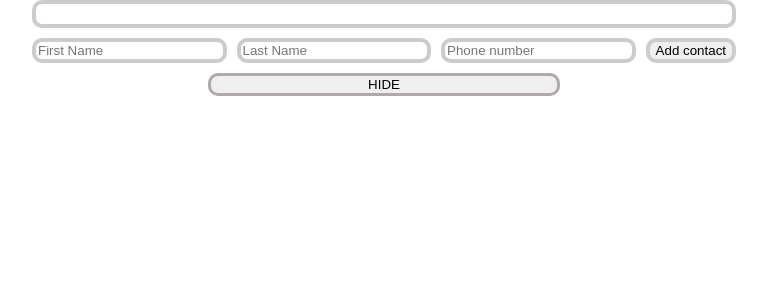
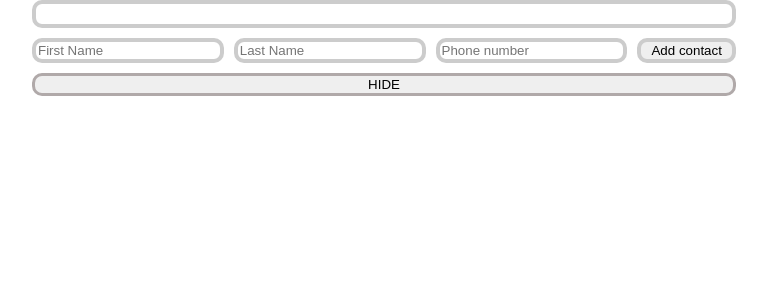
Before and after one commit to KirillLocusview/hillel_react, a React (Create React App) app in the folder ReactCode/Lesson3_hw3/home-work-3/: page / in a window 1280 px wide. Both pictures are taken after a click on the button "ADD NEW CONTACT". Shown: the top 300 px of the page, without its empty margins (256-1023 px from the left). Built offline with nearby package versions, Linux system fonts and the light colour scheme.

Commit message:
Contacts on func component

```diff
--- a/ReactCode/Lesson3_hw3/home-work-3/src/App.js
+++ b/ReactCode/Lesson3_hw3/home-work-3/src/App.js
@@ -1,41 +1,32 @@
-import React from "react";
+import React, { useState } from "react";
 import "./App.css";
 import Form from "./components/Form/Form";
 import ContactBook from "./components/ContactBook/ContactBook";
-class App extends React.Component {
-	constructor() {
-		super();
-		this.state = {
-			fields: {
+
+function App() {
+	const [fields, setFields] = useState({
 		firstName: "",
 		lastName: "",
 		phone: "",
 		isEmpty: false,
-			},
-			contacts: [],
-			addPressed: false,
-		};
-	}
+	});
+	const [contacts, setContacts] = useState([]);
+	const [addPressed, setAddPressed] = useState(false);
 
-	onInputChange = (e) => {
+	const onInputChange = (e) => {
 		const { value, name } = e.target;
-		this.setState({
-			fields: { ...this.state.fields, [name]: value },
-		});
+		setFields({ ...fields, [name]: value });
 	};
 
-	onAddContack = (e) => {
+	const onAddContack = (e) => {
 		e.preventDefault();
-		const { fields } = this.state;
 		for (let key in fields) {
 			if (fields[key] === "") {
-				this.setState({
-					fields: { ...this.state.fields, isEmpty: true },
-				});
+				setFields({ ...fields, isEmpty: true });
 				return;
 			}
 		}
-		const newContacts = this.state.contacts.map((contact) => contact);
+		const newContacts = contacts.map((contact) => contact);
 		newContacts.push({
 			firstName: fields.firstName,
 			lastName: fields.lastName,
@@ -43,54 +34,54 @@ class App extends React.Component {
 			id: Math.random(),
 		});
 		newContacts.sort((a, b) => a.firstName.localeCompare(b.firstName));
-		this.setState({
-			contacts: newContacts,
-			fields: { firstName: "", lastName: "", phone: "" },
+		setContacts(newContacts);
+		setFields({
+			firstName: "",
+			lastName: "",
+			phone: "",
 			isEmpty: false,
-			addPressed: false,
 		});
+		setAddPressed(false);
 	};
 
-	onDelete = (e, id) => {
-		e.preventDefault();
-		this.setState({
-			contacts: this.state.contacts.filter((contact) => contact.id !== id),
-		});
+	const onDelete = (id) => {
+		const newContacts = contacts.filter((contact) => contact.id !== id);
+		setContacts(newContacts);
 	};
 
-	onAddHide = (e) => {
-		e.preventDefault();
-		if (!this.state.addPressed) this.setState({ addPressed: true });
-		else {
-			this.setState({
-				fields: { firstName: "", lastName: "", phone: "" },
+	const onHide = () => {
+		setFields({
+			firstName: "",
+			lastName: "",
+			phone: "",
 			isEmpty: false,
-				addPressed: false,
 		});
-		}
+		setAddPressed(false);
 	};
 
-	render() {
+	const onAdd = () => {
+		setAddPressed(true);
+	};
+
 	return (
 		<>
 			<div className="container">
 				<ContactBook
-						contacts={this.state.contacts}
-						onDelete={this.onDelete}
-						onAddHide={this.onAddHide}
-						addPressed={this.state.addPressed}
+					contacts={contacts}
+					onDelete={onDelete}
+					onAdd={onAdd}
+					addPressed={addPressed}
 				/>
 				<Form
-						fields={this.state.fields}
-						onInputChange={this.onInputChange}
-						onAddContack={this.onAddContack}
-						onAddHide={this.onAddHide}
-						addPressed={this.state.addPressed}
+					fields={fields}
+					onInputChange={onInputChange}
+					onAddContack={onAddContack}
+					onHide={onHide}
+					addPressed={addPressed}
 				></Form>
 			</div>
 		</>
 	);
 }
-}
 
 export default App;
--- a/ReactCode/Lesson3_hw3/home-work-3/src/components/ContactBook/ContactBook.css
+++ b/ReactCode/Lesson3_hw3/home-work-3/src/components/ContactBook/ContactBook.css
@@ -11,8 +11,7 @@
 }
 
 .contact-book__new-contact {
-	width: 50%;
-	align-self: center;
+	align-self: stretch;
 	border: solid 3px rgb(176, 169, 169);
 	border-radius: 10px;
 }
--- a/ReactCode/Lesson3_hw3/home-work-3/src/components/ContactBook/ContactBook.jsx
+++ b/ReactCode/Lesson3_hw3/home-work-3/src/components/ContactBook/ContactBook.jsx
@@ -2,31 +2,26 @@ import React from "react";
 import ContactItem from "../ContactItem/ContactItem";
 import "../ContactBook/ContactBook.css";
 
-class ContactBook extends React.Component {
-	render() {
-		const { contacts, onDelete, addPressed, onAddHide } = this.props;
+function ContactBook({ contacts, onDelete, addPressed, onAdd }) {
+	const onAddContact = (e) => {
+		e.preventDefault();
+		onAdd();
+	};
 	return (
 		<div className="contact-container">
-				{" "}
 			<div className="contact-book">
 				{contacts.map((contact) => (
-						<ContactItem
-							contact={contact}
-							key={contact.id}
-							onDelete={onDelete}
-						/>
+					<ContactItem contact={contact} key={contact.id} onDelete={onDelete} />
 				))}
 			</div>
 			<button
 				className={`contact-book__new-contact ${addPressed ? "hide" : ""}`}
-					onClick={(e) => onAddHide(e)}
+				onClick={(e) => onAddContact(e)}
 			>
-					{" "}
-					ADD NEW CONTACT{" "}
+				ADD NEW CONTACT
 			</button>
 		</div>
 	);
 }
-}
 
 export default ContactBook;
--- a/ReactCode/Lesson3_hw3/home-work-3/src/components/ContactItem/ContactItem.jsx
+++ b/ReactCode/Lesson3_hw3/home-work-3/src/components/ContactItem/ContactItem.jsx
@@ -1,30 +1,23 @@
 import React from "react";
 import "./ContactItem.css";
 
-class Contact extends React.Component {
-	constructor() {
-		super();
-		this.state = {};
-	}
-
-	render() {
-		const { firstName, lastName, phone, id } = this.props.contact;
+function ContactItem({ contact, onDelete }) {
+	const onDeleteContact = (e) => {
+		e.preventDefault();
+		onDelete(contact.id);
+	};
 	return (
 		<div className="contact">
 			<div className="contact-data">
-					<div className="contact-data__first-name">{firstName}</div>
-					<div className="contact-data__last-name">{lastName}</div>
-					<div className="contact-data__phone">{phone}</div>
+				<div className="contact-data__first-name">{contact.firstName}</div>
+				<div className="contact-data__last-name">{contact.lastName}</div>
+				<div className="contact-data__phone">{contact.phone}</div>
 			</div>
-				<button
-					className="contact-delete"
-					onClick={(e) => this.props.onDelete(e, id)}
-				>
+			<button className="contact-delete" onClick={(e) => onDeleteContact(e)}>
 				Delete
 			</button>
 		</div>
 	);
 }
-}
 
-export default Contact;
+export default ContactItem;
--- a/ReactCode/Lesson3_hw3/home-work-3/src/components/Form/Form.css
+++ b/ReactCode/Lesson3_hw3/home-work-3/src/components/Form/Form.css
@@ -7,14 +7,17 @@
 .add-form {
 	display: flex;
 	justify-content: space-between;
+	flex-wrap: wrap;
 	gap: 10px;
 }
 
 .add-form__inputs {
 	flex-grow: 1;
-	display: grid;
+	display: flex;
+	justify-content: space-between;
+	flex-grow: 1;
+	flex-wrap: wrap;
 	gap: 10px;
-	grid-template-columns: repeat(3, 1fr);
 }
 
 input[type="text"],
@@ -22,6 +25,8 @@ input[type="number"] {
 	border: none;
 	border: solid 4px #ccc;
 	border-radius: 10px;
+	min-width: 1px;
+	flex-grow: 1;
 }
 input.empty {
 	border: 4px solid red;
@@ -36,6 +41,7 @@ input.empty {
 	border: none;
 	border: solid 4px #ccc;
 	border-radius: 10px;
+	flex-grow: 1;
 }
 
 .add-form__button:hover {
@@ -43,11 +49,10 @@ input.empty {
 }
 
 .form__hide {
-	width: 50%;
-	align-self: center;
+	align-self: stretch;
 	border: solid 3px rgb(176, 169, 169);
 	border-radius: 10px;
-	margin: 10px;
+	margin: 10px 0;
 }
 .form__hide:hover {
 	background-color: #ccc;
--- a/ReactCode/Lesson3_hw3/home-work-3/src/components/Form/Form.jsx
+++ b/ReactCode/Lesson3_hw3/home-work-3/src/components/Form/Form.jsx
@@ -1,13 +1,15 @@
 import React from "react";
 import "../Form/Form.css";
-class Form extends React.Component {
-	render() {
-		const { firstName, lastName, phone, isEmpty } = this.props.fields;
-		const { addPressed, onAddHide } = this.props;
+function Form({ fields, onInputChange, onAddContack, onHide, addPressed }) {
+	const { firstName, lastName, phone, isEmpty } = fields;
+	const onHideForm = (e) => {
+		e.preventDefault();
+		onHide();
+	};
+
 	return (
 		<form className={`form ${addPressed ? "" : "hide"}`}>
 			<div className="add-form">
-					{" "}
 				<div className="add-form__inputs">
 					<input
 						type="text"
@@ -18,7 +20,7 @@ class Form extends React.Component {
 							firstName === "" && isEmpty ? "Fill in name" : "First Name"
 						}`}
 						value={firstName}
-							onChange={this.props.onInputChange}
+						onChange={onInputChange}
 						name="firstName"
 					/>
 					<input
@@ -30,7 +32,7 @@ class Form extends React.Component {
 							lastName === "" && isEmpty ? "Fill in last name" : "Last Name"
 						}`}
 						value={lastName}
-							onChange={this.props.onInputChange}
+						onChange={onInputChange}
 						name="lastName"
 					/>
 					<input
@@ -42,23 +44,19 @@ class Form extends React.Component {
 							phone === "" && isEmpty ? "Fill in phone" : "Phone number"
 						}`}
 						value={phone}
-							onChange={this.props.onInputChange}
+						onChange={onInputChange}
 						name="phone"
 					/>
 				</div>
-					<button
-						className="add-form__button"
-						onClick={this.props.onAddContack}
-					>
+				<button className="add-form__button" onClick={onAddContack}>
 					Add contact
 				</button>
 			</div>
-				<button className="form__hide" onClick={(e) => onAddHide(e)}>
+			<button className="form__hide" onClick={(e) => onHideForm(e)}>
 				HIDE
 			</button>
 		</form>
 	);
 }
-}
 
 export default Form;
```
Lines whose indentation alone changed are shown as unchanged.
